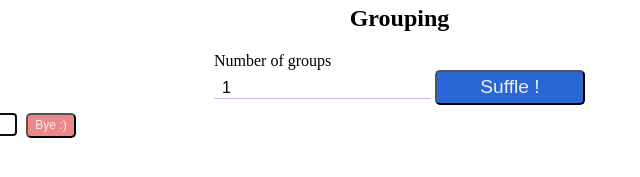
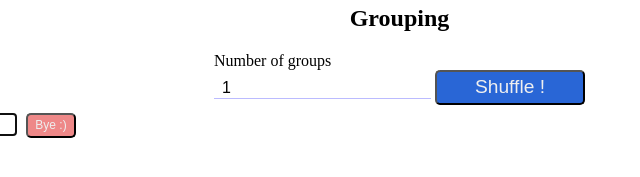
Before and after one commit to Fumipo-Theta/drunk_in_the_room, a plain HTML site: page index.html in a window 1280 px wide. Shown: the part 135-312 px from the top of the page, 324-964 px from the left. Drawn offline with Linux system fonts and the light colour scheme.

Commit message:
modify typo

```diff
--- a/index.html
+++ b/index.html
@@ -51,7 +51,7 @@
             <div>
                 <div>Number of groups</div>
                 <input id="input-room_num" type="number" value="1" min="1">
-                <button id="button-naive_shuffle">Suffle !</button>
+                <button id="button-naive_shuffle">Shuffle !</button>
             </div>
             <div id="venue" class="wrapper rooms">
 
```
